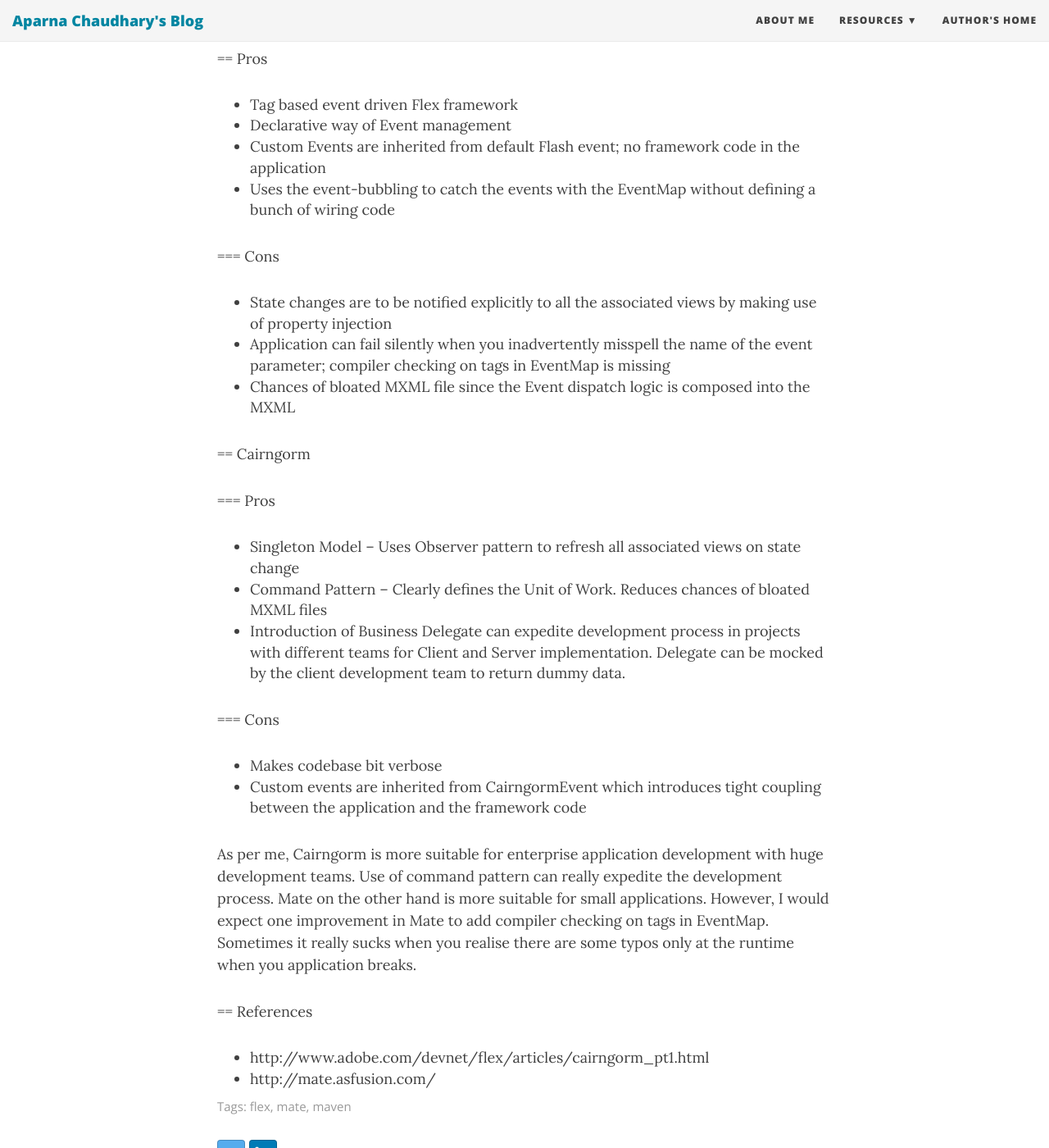
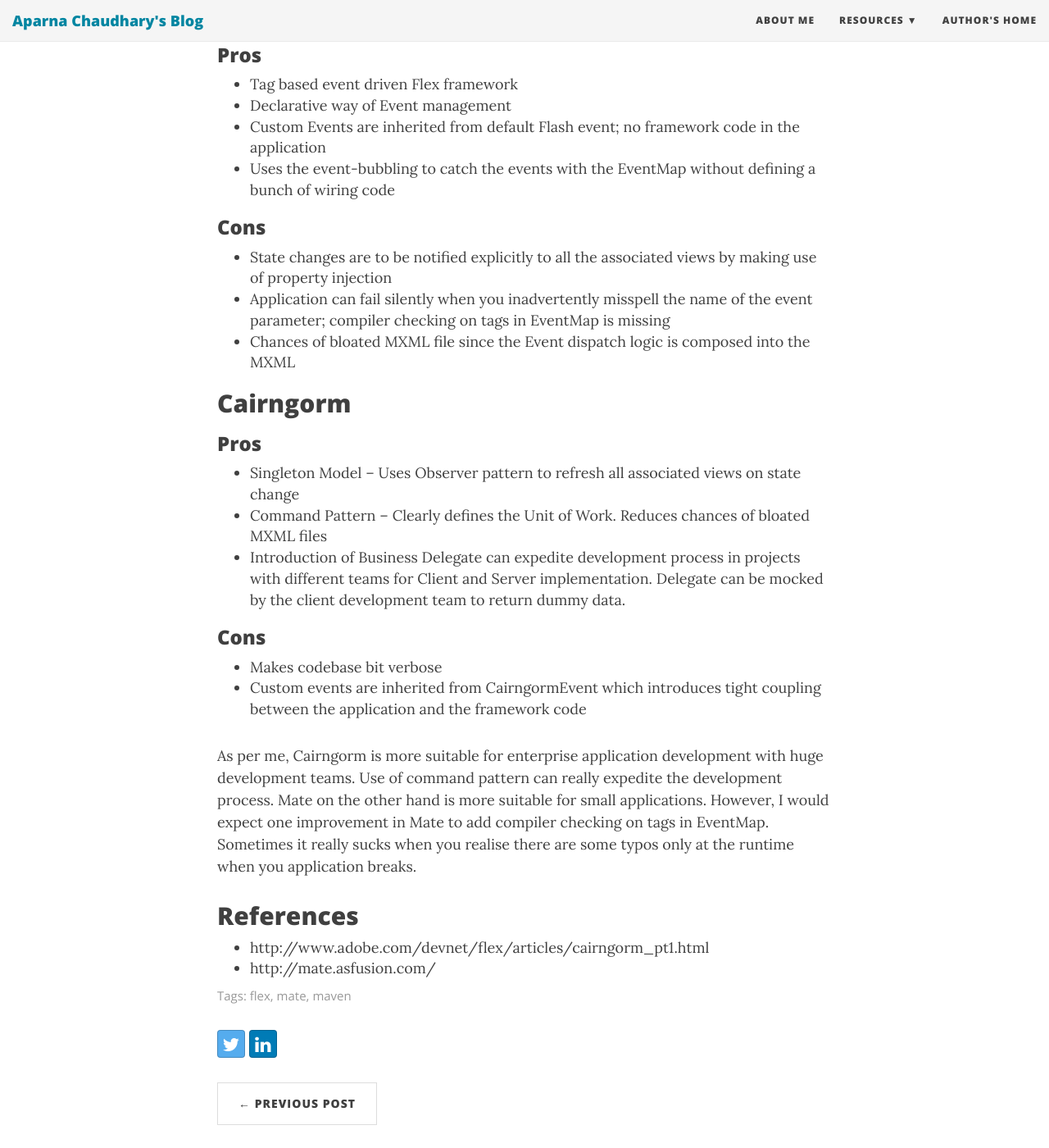
Before and after one commit to aparnachaudhary/aparnachaudhary.github.io, a Jekyll site: the page built from _posts/2009-02-13-Mate-vs-Cairngorm.md, in a window 1280 px wide and 1400 px high, scrolled down 438 px. Shown: the whole window at 82% size. Built offline with Jekyll 4.4.1, drawn with Linux system fonts in a browser that asks for light colours; nearby versions of some CDN libraries; comment, search, counter and statistics services are not loaded.

```diff
--- a/_posts/2009-02-13-Mate-vs-Cairngorm.md
+++ b/_posts/2009-02-13-Mate-vs-Cairngorm.md
@@ -8,37 +8,37 @@ I’ve recently been comparing frameworks for Flex event handling. We are alread
 
 Here are some Pros and Cons of both the frameworks:
 
-= Mate
+## Mate
 
-== Pros
+### Pros
 
 -   Tag based event driven Flex framework
 -   Declarative way of Event management
 -   Custom Events are inherited from default Flash event; no framework code in the application
 -   Uses the event-bubbling to catch the events with the EventMap without defining a bunch of wiring code
 
-=== Cons
+### Cons
 
 -   State changes are to be notified explicitly to all the associated views by making use of property injection
 -   Application can fail silently when you inadvertently misspell the name of the event parameter; compiler checking on tags in EventMap is missing
 -   Chances of bloated MXML file since the Event dispatch logic is composed into the MXML
 
-== Cairngorm
+## Cairngorm
 
-=== Pros
+### Pros
 
 -   Singleton Model – Uses Observer pattern to refresh all associated views on state change
 -   Command Pattern – Clearly defines the Unit of Work. Reduces chances of bloated MXML files
 -   Introduction of Business Delegate can expedite development process in projects with different teams for Client and Server implementation. Delegate can be mocked by the client development team to return dummy data.
 
-=== Cons
+### Cons
 
 -   Makes codebase bit verbose
 -   Custom events are inherited from CairngormEvent which introduces tight coupling between the application and the framework code
 
 As per me, Cairngorm is more suitable for enterprise application development with huge development teams. Use of command pattern can really expedite the development process. Mate on the other hand is more suitable for small applications. However, I would expect one improvement in Mate to add compiler checking on tags in EventMap. Sometimes it really sucks when you realise there are some typos only at the runtime when you application breaks.
 
-== References
+## References
 
 -   http://www.adobe.com/devnet/flex/articles/cairngorm\_pt1.html
 -   http://mate.asfusion.com/
```
